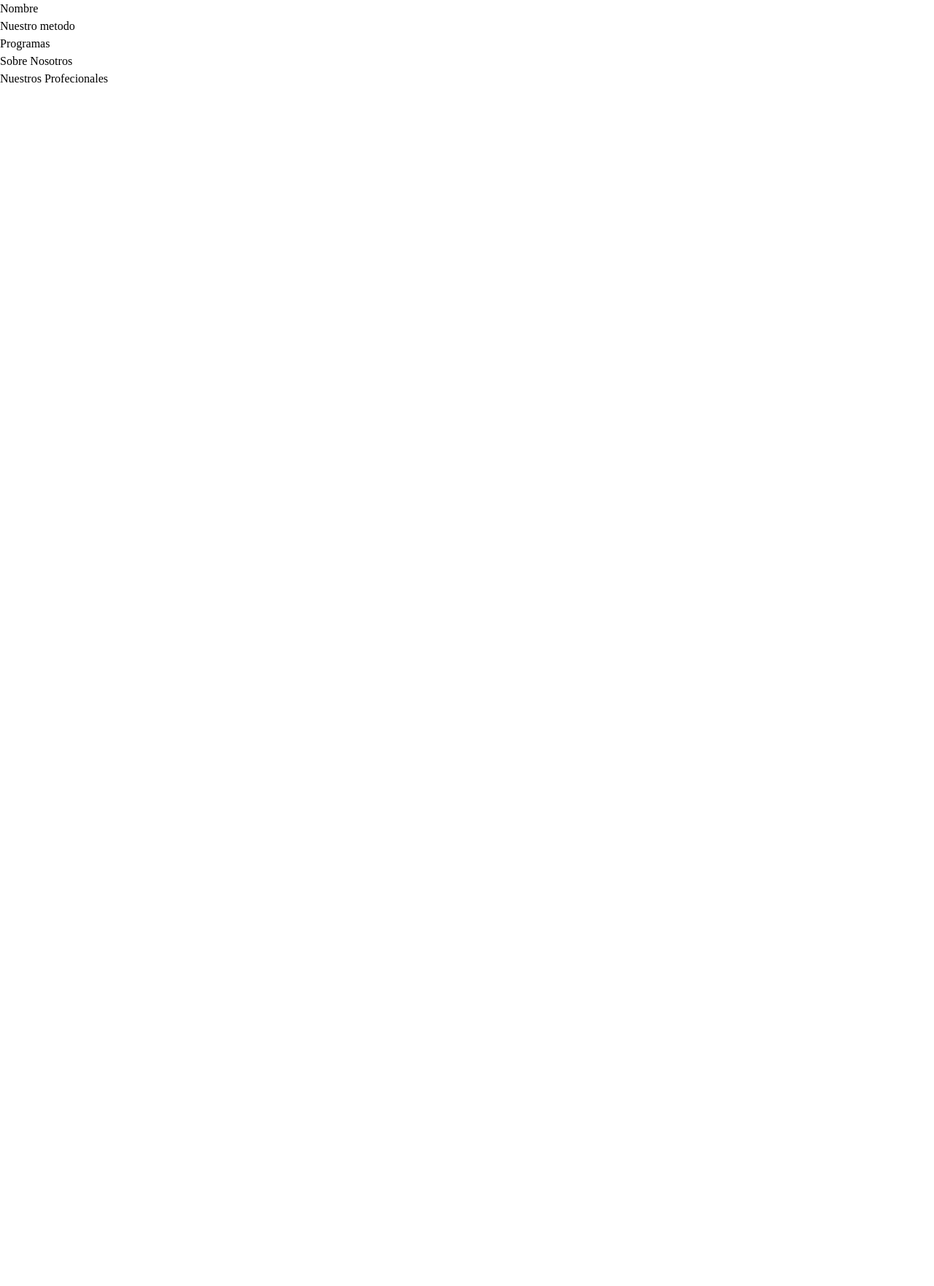
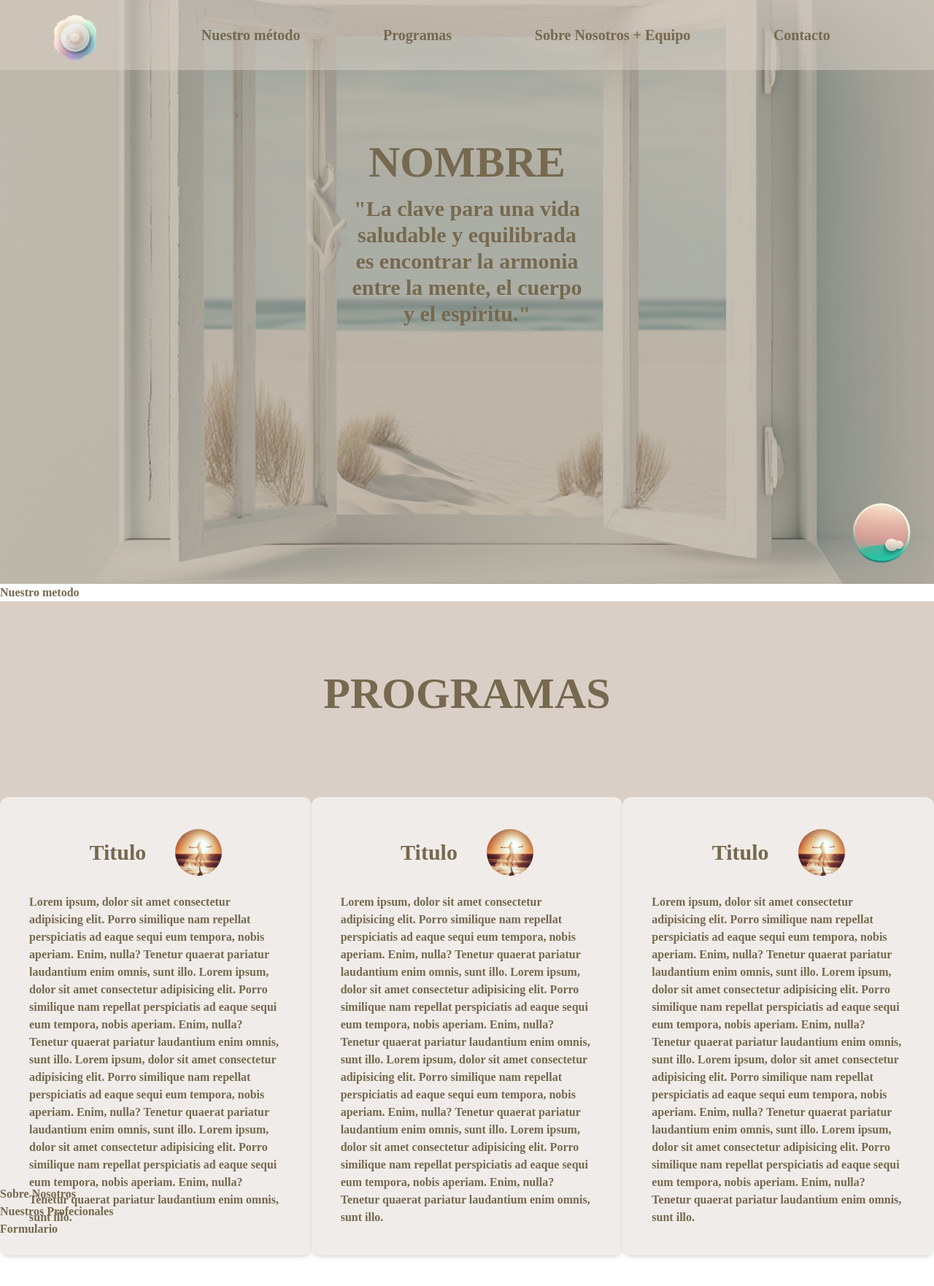
Before and after one commit to Teshpop/Wellness, a React (Vite) app: page / in a window 1280 px wide. Shown: the top 1762 px of the page at 73% size. Before the commit the page ends 800 px from the top, so only its background shows below. Built offline with nearby package versions, Linux system fonts and the light colour scheme; a web font is replaced by a local one.

Commit message:
Creacion header, Seccion 0, Seccion 3 y creacion boton RS

```diff
--- a/src/App.jsx
+++ b/src/App.jsx
@@ -1,7 +1,25 @@
+import Logo from './assets/img/WellnessLogo.png'
+import portada from './assets/img/Portada.png'
+import menuRs from './assets/img/MenuRS.png'
+import prueba from './assets/img/imgPruebas.png'
+
 function Section0(){
   return(
     <section>
-      <h1>Nombre</h1>
+      <div className=' z-2 bg-brown-300 absolute w-full h-screen bg-fixed bg-opacity-40 '></div>
+      <div className=' z-1 bg-center h-screen w-full bg-fixed bg-cover bg-no-repeat flex justify-center'
+      style={{backgroundImage: `url(${portada})` }}>
+        <div className=' flex flex-col justify-between items-center h-[20%] md:h-[25%] lg:h-[32%] mt-60 md:mt-60 lg:mt-48 relative'>
+          <h1 className=' text-4xl md:text-5xl lg:text-6xl uppercase '>
+            nombre
+          </h1>
+          <div className=' w-[35%] md:w-[25%] '>
+            <p className=' text-base md:text-xl lg:text-3xl text-center '>
+              "La clave para una vida saludable y equilibrada es encontrar la armonia entre la mente, el cuerpo y el espiritu."
+            </p>
+          </div>
+        </div>
+      </div>
     </section>
   )
 }
@@ -15,9 +33,46 @@ function Section1(){
 }
 
 function Section2(){
+
+  function Cont(){
+    return(
+      <>
+        <div className='bg-white w-[35%] flex flex-col rounded-xl py-5 pb-10 px-10 my-52 shadow-md '>
+          <div className='flex flex-row justify-center items-center py-6'>
+            <h2 className=' text-3xl mx-5 '>Titulo</h2>
+            <img src={prueba} className='w-16 h-16 rounded-full mx-5'/>
+          </div>
+          <p>
+            Lorem ipsum, dolor sit amet consectetur adipisicing elit. Porro similique nam repellat
+            perspiciatis ad eaque sequi eum tempora, nobis aperiam. Enim, nulla? Tenetur quaerat
+            pariatur laudantium enim omnis, sunt illo.
+            Lorem ipsum, dolor sit amet consectetur adipisicing elit. Porro similique nam repellat
+            perspiciatis ad eaque sequi eum tempora, nobis aperiam. Enim, nulla? Tenetur quaerat
+            pariatur laudantium enim omnis, sunt illo.
+            Lorem ipsum, dolor sit amet consectetur adipisicing elit. Porro similique nam repellat
+            perspiciatis ad eaque sequi eum tempora, nobis aperiam. Enim, nulla? Tenetur quaerat
+            pariatur laudantium enim omnis, sunt illo.
+            Lorem ipsum, dolor sit amet consectetur adipisicing elit. Porro similique nam repellat
+            perspiciatis ad eaque sequi eum tempora, nobis aperiam. Enim, nulla? Tenetur quaerat
+            pariatur laudantium enim omnis, sunt illo.
+          </p>
+        </div>
+      </>
+    )
+  }
+
   return(
-    <section>
-      <h1>Programas</h1>
+    <section id='#programs' className='z-10'>
+      <div className=' w-full h-screen bg-brown-200'>
+        <div className=' flex flex-col justify-center items-center '>
+          <h1 className='uppercase text-4xl md:text-5xl lg:text-6xl relative top-24'>programas</h1>
+          <div className='flex flex-row'>
+            <Cont/>
+            <Cont/>
+            <Cont/>
+          </div>
+        </div>
+      </div>
     </section>
   )
 }
@@ -39,18 +94,36 @@ function Section4(){
   )
 }
 
+function BtnRs(){
+  return(
+    <>
+      <img src={menuRs} alt="Menu Redes Sociales"
+      className='w-36 h-36 fixed bottom-0 right-0 grayscale-[20%]'/>
+    </>
+  )
+}
+
 function App() {
   return (
     <>
-      <body className=" font-bellota ">
-        <header>
-          <nav></nav>
+      <body className=" font-bellota mr-0 text-brown-300 font-semibold ">
+        <header className='z-10 flex flex-row justify-between bg-brown-200 h-24 w-screen bg-opacity-50 fixed'>
+          <img src={Logo} alt="Logo Welness" className=' w-16 h-16 ml-[4.563rem] mt-5 relative'/>
+          <nav className=' flex flex-row items-center justify-center w-full '>
+            <div className=' flex flex-row justify-evenly w-[95%] text-base lg:text-xl '>
+              <a href="#">Nuestro método</a>
+              <a href="#">Programas</a>
+              <a href="#">Sobre Nosotros + Equipo</a>
+              <a href="#">Contacto</a>
+            </div>
+          </nav>
         </header>
         <Section0/>
         <Section1/>
         <Section2/>
         <Section3/>
-
+        <Section4/>
+        <BtnRs/>
         <footer></footer>
       </body>
     </>
```
Also changed, not shown: src/assets/img/WellnessLogo.png.
